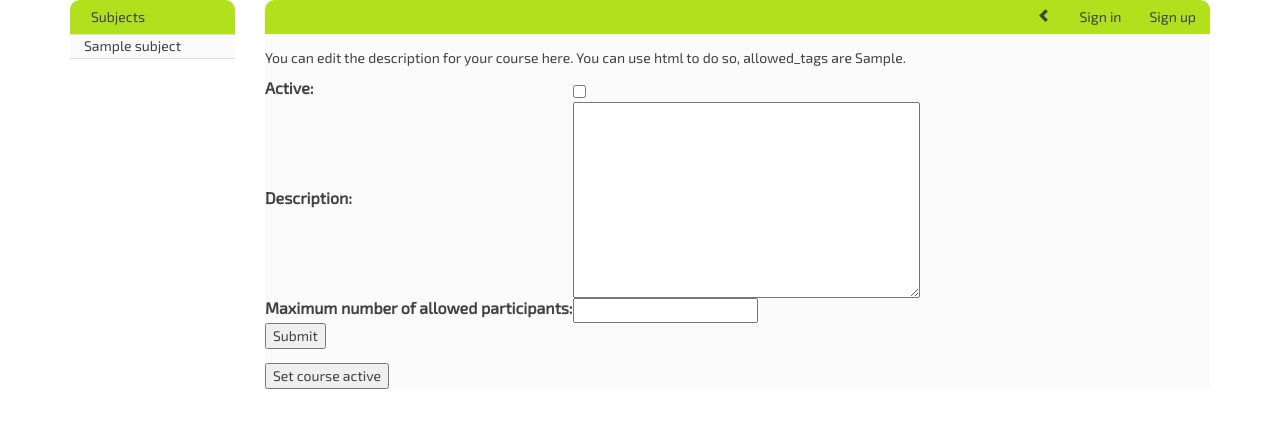
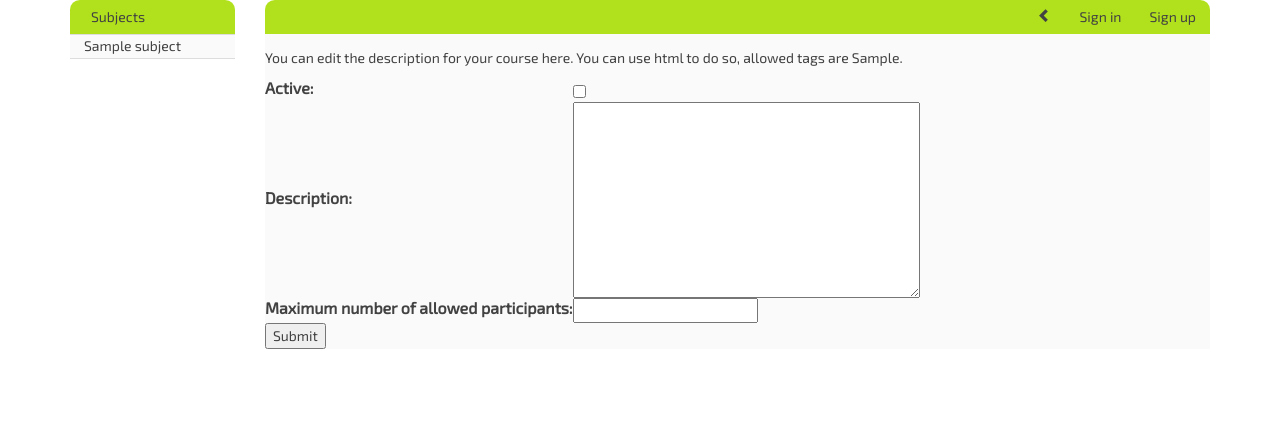
Before and after one commit to fsr/course-management, a Django app: template src/course_management/templates/course/edit.html in a window 1280 px wide. Shown: the part 117-545 px from the top of the page. Run offline with Django 3.2, Linux system fonts and the light colour scheme; the template is opened without the code that fills it: values that come from a table or form of the project are taken from there, most other values are stand-ins (such as "Sample title", 1, 10 or a date in 2020); parts of the project's set-up code (start-up, migrations or seed data) failed here and were passed over; some libraries are stand-ins or nearby versions.

Commit message:
Simplifying course related urls

```diff
--- a/src/course_management/templates/course/edit.html
+++ b/src/course_management/templates/course/edit.html
@@ -1,7 +1,7 @@
 {% extends 'base.html' %}
 {% block content %}
 <p>
-  You can edit the description for your course here. You can use html to do so, allowed_tags are {{ allowed_tags|join:", " }}.
+  You can edit the description for your course here. You can use html to do so, allowed tags are {{ allowed_tags|join:", " }}.
 </p>
 <form method="post" action="{% url 'edit-course' course_id %}">
   {% csrf_token %}
@@ -10,6 +10,4 @@
   </table>
   <input type="submit" value="Submit" />
 </form>
-
-<form method="post" action="{% if course_is_active %}{% url 'deactivate-course' course_id %}{% else %}{% url 'activate-course' course_id %}{% endif %}">{% csrf_token %}<input type="submit" value="Set course {% if course_is_active %}inactive{% else %}active{% endif %}" /></form>
 {% endblock %}
--- a/src/course_management/templates/course/info.html
+++ b/src/course_management/templates/course/info.html
@@ -17,9 +17,9 @@
     <a href="{% url 'edit-course' course_id %}">Edit course</a>
     <form method="post" action="{% if course_is_active %}{% url 'deactivate-course' course_id %}{% else %}{% url 'activate-course' course_id %}{% endif %}">{% csrf_token %}<input type="submit" value="Set course {% if course_is_active %}inactive{% else %}active{% endif %}" /></form>
   {% else %}
-  <form action="{% if is_subbed %}{% url 'enrollment-remove' course_id %}{% else %}{% url 'enrollment-add' course_id %}{% endif %}" method="post">
+  <form action="{% if is_subbed %}{% url 'unregister-course' course_id %}{% else %}{% url 'register-course' course_id %}{% endif %}" method="post">
     {% csrf_token %}
-    <input type="submit" value="{% if is_subbed %}leave{% else %}enroll{% endif %}" />
+    <input type="submit" value="{% if is_subbed %}unregister{% else %}register{% endif %}" />
   </form>
   {% endif %}
 {% else %}
--- a/src/course_management/templates/index.html
+++ b/src/course_management/templates/index.html
@@ -2,7 +2,7 @@
 {% block content %}
 	<div class="description">
 		Now that we know who you are, I know who I am. I'm not a mistake! It all makes sense! In a comic, you know how you can tell who the arch-villain's going to be? He's the exact opposite of the hero. And most times they're friends, like you and me! I should've known way back when... You know why, David? Because of the kids. They called me Mr Glass.
-	<div>
+	</div>
 	<table>
 		{% for subject in subjects %}
 			<tr>
--- a/src/course_management/urls.py
+++ /dev/null
@@ -1,37 +0,0 @@
-"""course_management URL Configuration
-
-The `urlpatterns` list routes URLs to views. For more information please see:
-    https://docs.djangoproject.com/en/1.8/topics/http/urls/
-Examples:
-Function views
-    1. Add an import:  from my_app import views
-    2. Add a URL to urlpatterns:  url(r'^$', views.home, name='home')
-Class-based views
-    1. Add an import:  from other_app.views import Home
-    2. Add a URL to urlpatterns:  url(r'^$', Home.as_view(), name='home')
-Including another URLconf
-    1. Add an import:  from blog import urls as blog_urls
-    2. Add a URL to urlpatterns:  url(r'^blog/', include(blog_urls))
-"""
-from django.conf.urls import include, url
-from django.contrib import admin
-
-from .views import index, subject, course, enroll
-import user_management
-
-
-urlpatterns = [
-    url(r'^admin/', include(admin.site.urls)),
-    url(r'^$', index.index, name='index'),
-    #url(r'^login$', login.login, name='login'),
-    url(r'^subject/(?P<subjectname>\w+)$', subject.render_course_overview, name='subject'),
-    url(r'^course/(?P<course_id>[0-9]+)$', course.render_course, name='course'),
-    url(r'^course/(?P<course_id>[0-9]+)/edit$', course.edit_course, name='edit-course'),
-    url(r'^course/(?P<course_id>[0-9]+)/activate$', course.activate, name='activate-course'),
-    url(r'^course/(?P<course_id>[0-9]+)/deactivate$', course.deactivate, name='deactivate-course'),
-    url(r'^enrollment/add/(?P<course_id>[0-9]+)$', enroll.add, name='enrollment-add'),
-    url(r'^enrollment/remove/(?P<course_id>[0-9]+)$', enroll.remove, name='enrollment-remove'),
-    url(r'^enrollment/add/(?P<course_id>[0-9]+)/done$', enroll.add_response, name='enrollment-add-done'),
-    url(r'^enrollment/remove/(?P<course_id>[0-9]+)/done$', enroll.remove_response, name='enrollment-remove-done'),
-    url('^', include(user_management.urls))
-]
--- a/src/course_management/views/enroll.py
+++ b/src/course_management/views/enroll.py
@@ -23,7 +23,7 @@ def add(request, course_id):
         if 'enroll-error' in session:
             del session['enroll-error']
         ps.add(stud)
-    return redirect('enrollment-add-done', course_id)
+    return redirect('register-course-done', course_id)
 
 
 @require_POST
@@ -33,7 +33,7 @@ def remove(request, course_id):
     course = Course.objects.get(id=course_id)
     ps = course.participants
     ps.remove(stud)
-    return redirect('enrollment-remove-done', course_id)
+    return redirect('unregister-course-done', course_id)
 
 
 @login_required()
--- a/src/course_management/views/subject.py
+++ b/src/course_management/views/subject.py
@@ -3,7 +3,7 @@ from course_management.views.base import render_with_default
 from course_management.models import course, subject
 
 
-def render_course_overview(request, subjectname):
+def course_overview(request, subjectname):
     active_subject = subject.Subject.objects.filter(name=subjectname).get()
     return render_with_default(request, 'subject.html', {'title': '{name} | iFSR Course Management'.format(name=subjectname),
                                                          'subject': active_subject,
--- a/src/util/html_clean.py
+++ b/src/util/html_clean.py
@@ -5,4 +5,8 @@ DESCR_ALLOWED_TAGS = bleach.ALLOWED_TAGS + ['h5', 'h6']
 
 
 def clean_for_description(html):
-    return bleach.clean(html, allowed_tags=DESCR_ALLOWED_TAGS, strip=True)
+    return bleach.clean(html, tags=DESCR_ALLOWED_TAGS, strip=True)
+
+
+def clean_all(html):
+    return bleach.clean(html, tags=[], styles=[], attributes=[], strip=True)
```
Also changed, not shown: src/course_management/urls/__init__.py (added, +32 -0 lines), src/course_management/urls/course.py (added, +13 -0 lines), src/course_management/views/course.py (+29 -16 lines).
